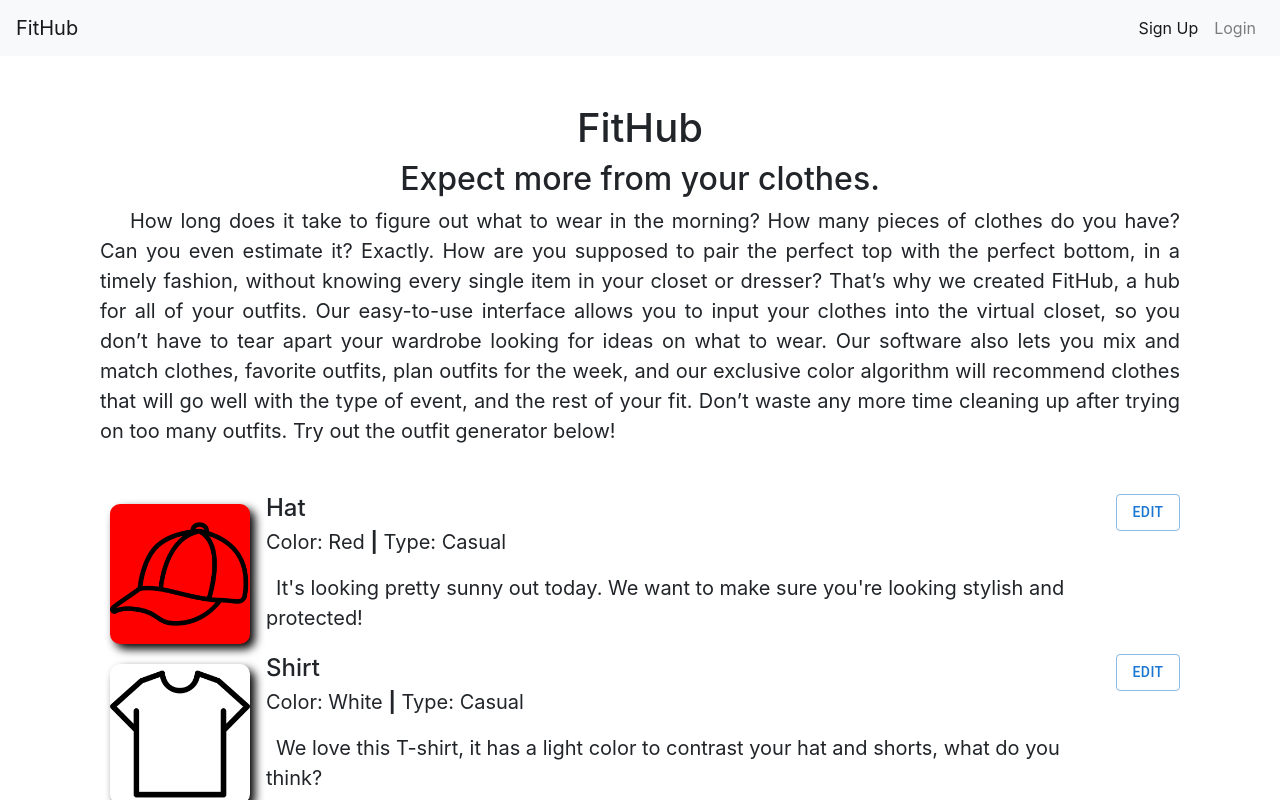
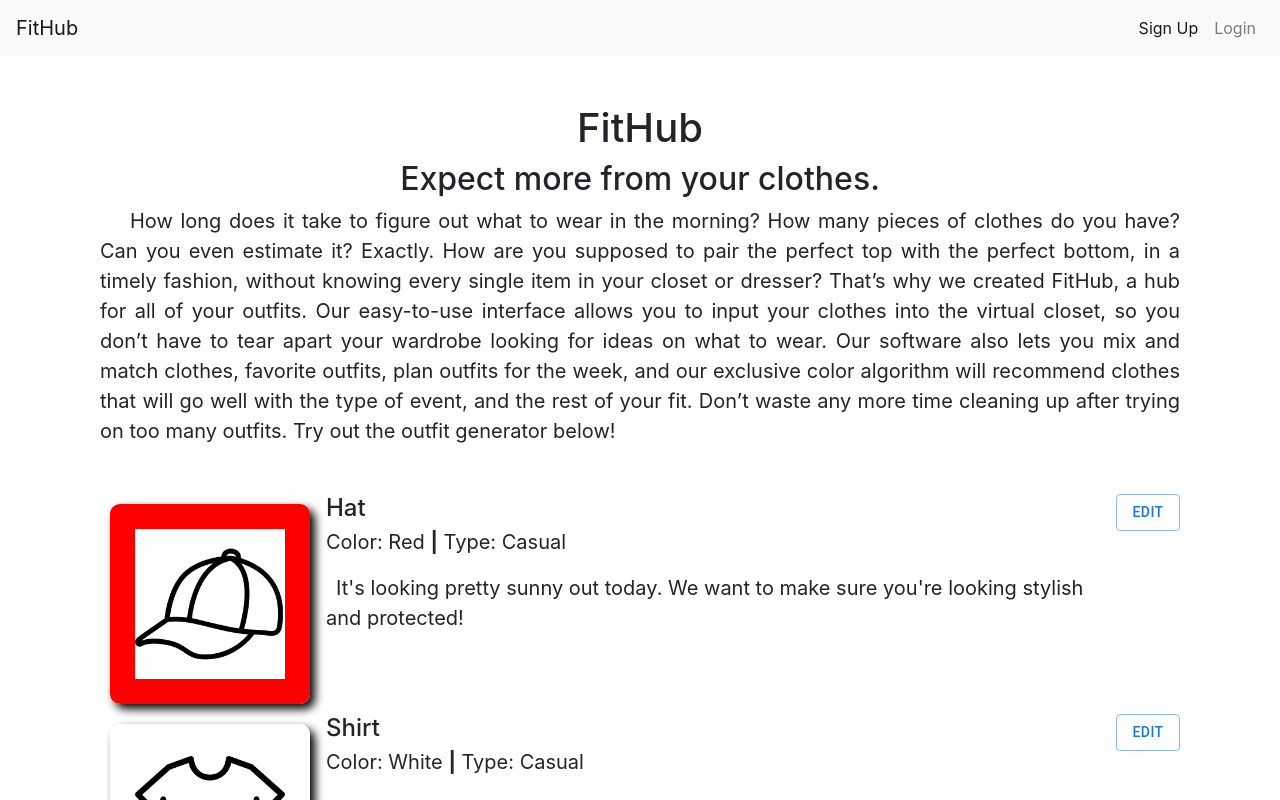
Before and after one commit to rokarn12/fithub-app, a React (Create React App) app in the folder fithub_mongodb/client/: page / in a window 1280 px wide. Shown: the top 800 px of the page. Built offline with nearby package versions, Linux system fonts and the light colour scheme; no server answers.

Commit message:
fixed the item card

```diff
--- a/fithub_mongodb/client/src/components/ItemCard.jsx
+++ b/fithub_mongodb/client/src/components/ItemCard.jsx
@@ -1,5 +1,7 @@
 // import { Button } from "bootstrap";
-import React, { useState } from "react";
+import React, { useState } from 'react';
+
+import '../pages/css/home.css';
 
 import {
     Button
@@ -7,9 +9,32 @@ import {
 
 const itemCard = (props) => {
 
+    // const [imgSrc, updateImgSrc] = useState(props.img_src);
+    // const [imgSrc, setAllItems] = useState("");
+    //
+    var imgSrc = props.img_src;
+
+    switch (props.article) {
+        case "Hat":
+            imgSrc = require('../pages/images/cap.png');
+            break;
+        case "Shirt":
+            imgSrc = require('../pages/images/tshirt.png');
+            break;
+        case "T-Shirt":
+            imgSrc = require('../pages/images/tshirt.png');
+            break;
+        case "Shorts":
+                imgSrc = require('../pages/images/shorts.png');
+                break;
+        case "Shoes":
+                imgSrc = require('../pages/images/sneakers.png');
+                break;
+    }
+
     return (
         <div id='itemCard' className='media'>
-            <img id='img_icon' src={props.img_src} className='mr-3' alt='img1' style={{backgroundColor: props.color}}></img>
+            <img id='img_icon' src={imgSrc} className='mr-3' alt='img1' style={{borderColor: props.color}}></img>
             <div className='media-body text-left'>
                 <h4 className='mt-0 mb-1'>{props.article}</h4>
                 <p classname='mt-0 mb-1'>Color: {props.color} <b>|</b> Type: {props.type}</p>
--- a/fithub_mongodb/client/src/pages/css/home.css
+++ b/fithub_mongodb/client/src/pages/css/home.css
@@ -37,14 +37,15 @@
     overflow: hidden;
 }
 
-#back2 #img_icon {
+#img_icon {
     /* background-color: blue; */
     border-radius: 10px;
     box-shadow: 10px;
-    min-width: 7em;
+    min-width: 10em;
     width: 10vw;
     margin: 10px;
     box-shadow: 5px 5px 10px black;
+    border: 25px solid black;
 }
 
 @keyframes item-move {
```
